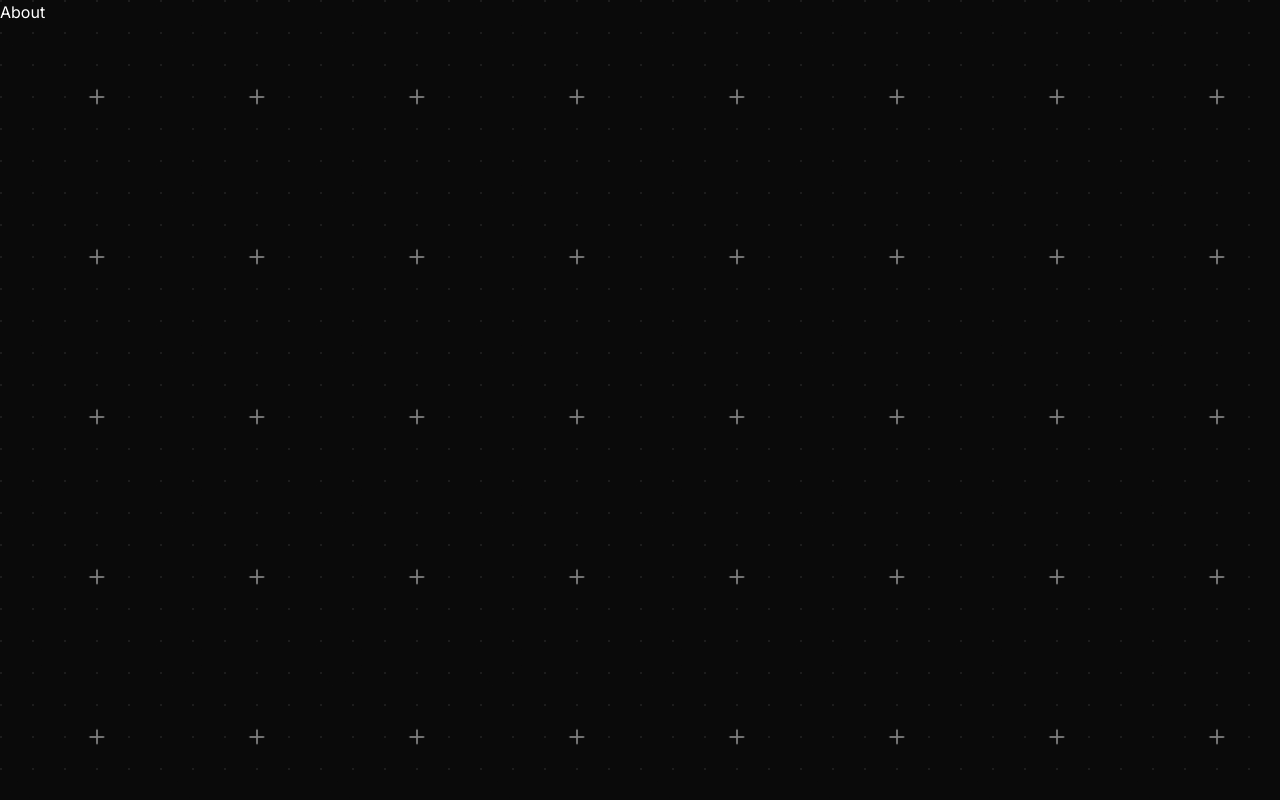
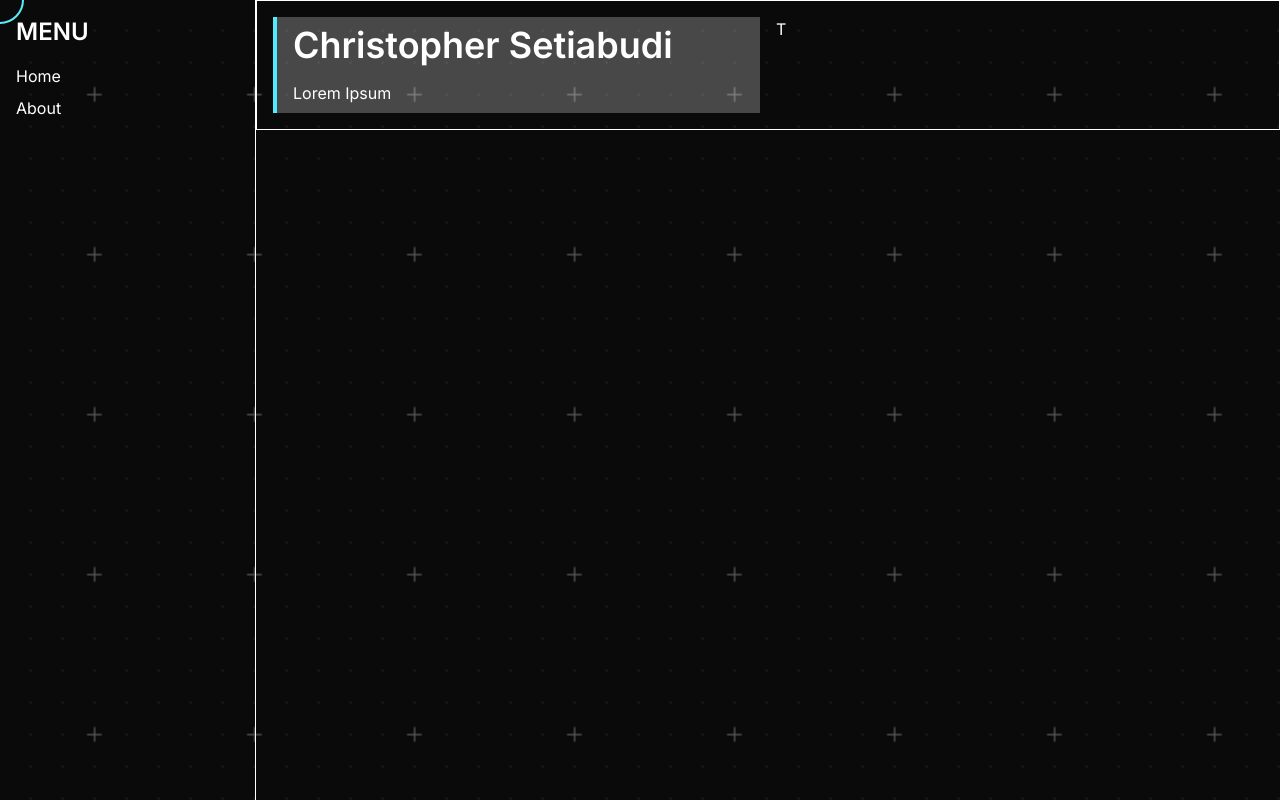
Before and after one commit to Christophers27/website, a Next.js app: page / in a window 1280 px wide. Built offline with nearby package versions, Linux system fonts and the light colour scheme.

Commit message:
feat: add sidebar and clean code structure
- adjusted cursor
- made background loop synced
- put grid background code on its own component
- add sidebar on page.tsx
- create sidebar.tsx

```diff
--- a/app/cursor.tsx
+++ b/app/cursor.tsx
@@ -15,9 +15,9 @@ export default function Cursor() {
 
   return (
     <div
-      className="pointer-events-none fixed top-0 left-0 z-50 w-8 h-8 rounded-full bg-cyan-300/20 border border-cyan-300/40 mix-blend-screen"
+      className="pointer-events-none fixed top-0 left-0 z-50 w-12 h-12 rounded-full border-2 border-cyan-300 mix-blend-screen"
       style={{
-        transform: `translate(${pos.x - 32}px, ${pos.y - 32}px)`,
+        transform: `translate(${pos.x - 24}px, ${pos.y - 24}px)`,
       }}
     />
   );
--- a/app/globals.css
+++ b/app/globals.css
@@ -5,12 +5,12 @@
     background-position: 79px 79px;
   }
   100% {
-    background-position: 143px 143px;
+    background-position: 239px 239px;
   }
 }
 
 .animate-line-grid-move {
-  animation: line-grid-move 30s linear infinite;
+  animation: line-grid-move 60s linear infinite;
 }
 
 @keyframes line-mask-move {
@@ -18,12 +18,12 @@
     background-position: -0.2px -0.2px;
   }
   100% {
-    background-position: 63.8px 63.8px;
+    background-position: 159.8px 159.8px;
   }
 }
 
 .animate-line-mask-move {
-  animation: line-mask-move 30s linear infinite;
+  animation: line-mask-move 60s linear infinite;
 }
 
 @keyframes dot-grid-move {
@@ -31,10 +31,10 @@
     background-position: 0px 0px;
   }
   100% {
-    background-position: 64px 64px;
+    background-position: 160px 160px;
   }
 }
 
 .animate-dot-grid-move {
-  animation: dot-grid-move 30s linear infinite;
+  animation: dot-grid-move 60s linear infinite;
 }
--- /dev/null
+++ b/app/gridBackground.tsx
@@ -0,0 +1,11 @@
+import React from "react";
+
+export default function GridBackground() {
+  return (
+    <div>
+      <div className="absolute inset-0 bg-[linear-gradient(to_right,#404040_2px,transparent_1px),linear-gradient(to_bottom,#404040_2px,transparent_1px)] bg-[length:160px_160px] bg-[position:79px_79px] opacity-100 animate-line-grid-move" />
+      <div className="absolute inset-0 bg-[radial-gradient(circle,transparent_6%,#0a0a0a_7%,#0a0a0a_80%,transparent_81%)] bg-[length:160px_160px] bg-[position:-0.2px_-0.2px] opacity-100 animate-line-mask-move" />
+      <div className="absolute inset-0 bg-[radial-gradient(circle,_rgba(255,255,255,0.08)_1.5px,_transparent_1.5px)] bg-[length:32px_32px] animate-dot-grid-move" />
+    </div>
+  );
+}
--- a/app/page.tsx
+++ b/app/page.tsx
@@ -2,20 +2,18 @@
 
 import About from "@/components/about";
 import Cursor from "./cursor";
+import GridBackground from "./gridBackground";
+import Sidebar from "@/components/sidebar";
 
 export default function HeroAbout() {
   return (
-    <main className="relative min-h-screen bg-neutral-950 text-white overflow-hidden flex items-center cursor-none">
-      {/* Cursor */}
+    <main className="relative min-h-screen bg-neutral-950 text-white overflow-hidden flex cursor-none">
       <Cursor />
+      <GridBackground />
 
-      {/* Grid Background */}
-      <div className="absolute inset-0 bg-[linear-gradient(to_right,#737373_2px,transparent_1px),linear-gradient(to_bottom,#737373_2px,transparent_1px)] bg-[length:160px_160px] bg-[position:79px_79px] opacity-100 animate-line-grid-move" />
-      <div className="absolute inset-0 bg-[radial-gradient(circle,transparent_6%,#0a0a0a_7%,#0a0a0a_80%,transparent_81%)] bg-[length:160px_160px] bg-[position:-0.2px_-0.2px] opacity-100 animate-line-mask-move" />
-      <div className="absolute inset-0 bg-[radial-gradient(circle,_rgba(255,255,255,0.08)_1.5px,_transparent_1.5px)] bg-[length:32px_32px] animate-dot-grid-move" />
+      <Sidebar />
 
-      {/* Main Content */}
-      <div className="relative z-10 max-w-7xl mx-auto flex flex-col w-full min-h-screen">
+      <div className="relative z-10 flex-1 max-w-7xl mx-auto flex flex-col min-h-screen">
         <About />
       </div>
     </main>
--- a/components/about.tsx
+++ b/components/about.tsx
@@ -1,5 +1,14 @@
 import React from "react";
 
 export default function About() {
-  return <section>About</section>;
+  return <section className="p-4 grid md:grid-cols-2 gap-4 border border-white">
+    <div className="flex flex-row bg-white/25">
+      <div className="w-1 h-full bg-cyan-300 mr-4" />
+      <div className="flex flex-col py-2">
+        <h1 className="text-4xl font-semibold mb-4">Christopher Setiabudi</h1>
+        <p>Lorem Ipsum</p>
+      </div>
+    </div>
+    <div>T</div>
+  </section>;
 }
--- /dev/null
+++ b/components/sidebar.tsx
@@ -0,0 +1,33 @@
+"use client";
+
+import React, { useState } from "react";
+
+export default function Sidebar() {
+  const [isOpen, setIsOpen] = useState(false);
+
+  return (
+    <div
+      className={`z-20 h-screen border-r border-white flex-shrink-0 transition-all duration-300 ease-in-out ${
+        isOpen ? "w-64" : "w-16"
+      }`}
+      onMouseEnter={() => setIsOpen(true)}
+      onMouseLeave={() => setIsOpen(false)}
+    >
+      <div className="p-4">
+        {isOpen ? (
+          <div className="space-y-4">
+            <div className="text-2xl font-semibold">MENU</div>
+            <nav className="flex flex-col space-y-2">
+              <a className="hover:underline">Home</a>
+              <a className="hover:underline">About</a>
+            </nav>
+          </div>
+        ) : (
+          <div className="text-center text-sm rotate-90 mt-8 tracking-widest">
+            MENU
+          </div>
+        )}
+      </div>
+    </div>
+  );
+}
```
